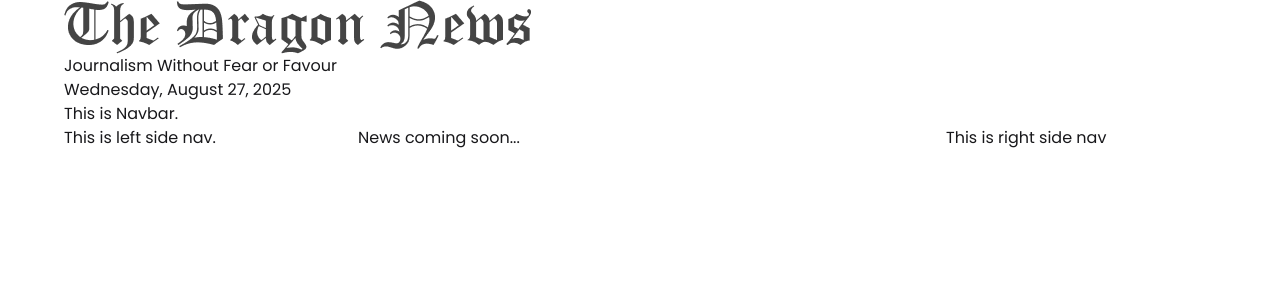
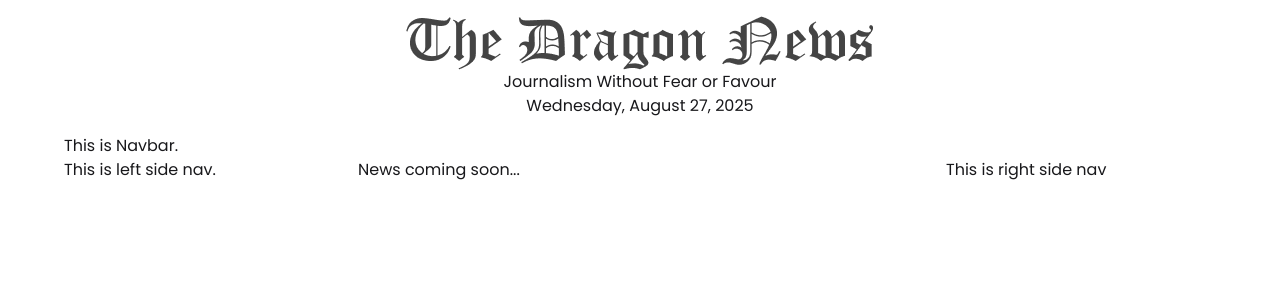
Before and after one commit to shohan89/react-dragon-news-auth, a React (Vite) app: page / in a window 1280 px wide. Shown: the top 300 px of the page. Built offline with nearby package versions, Linux system fonts and the light colour scheme.

Commit message:
make header center

```diff
--- a/src/pages/Shared/Header/Header.jsx
+++ b/src/pages/Shared/Header/Header.jsx
@@ -3,8 +3,8 @@
 
 const Header = () => {
     return (
-        <div>
-            <img src={logo} alt="" />
+        <div className='text-center my-4'>
+            <img className='mx-auto' src={logo} alt="" />
             <p>Journalism Without Fear or Favour</p>
             <p>{moment().format("dddd, MMMM D, YYYY")}</p>
         </div>
```
